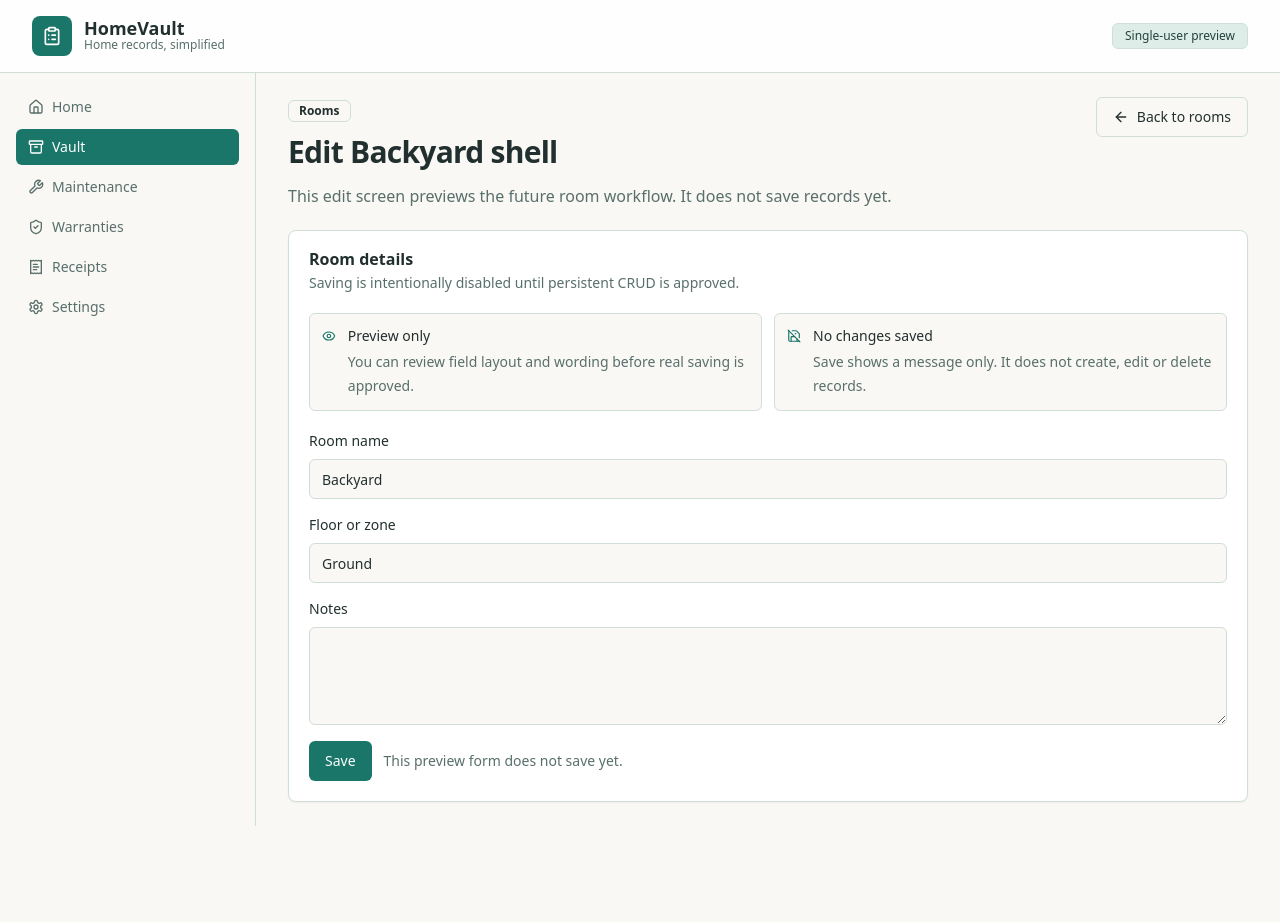
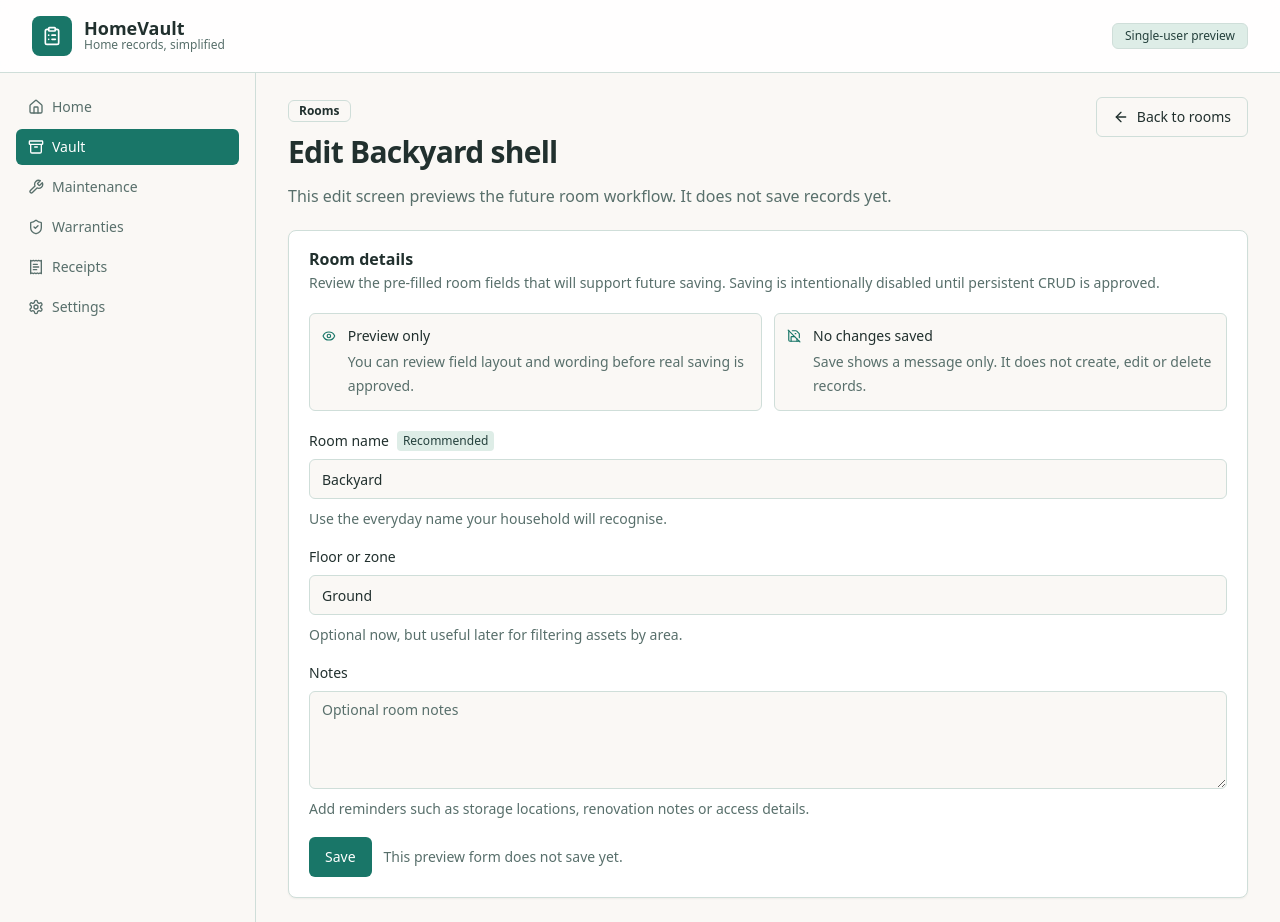
Before and after one commit to LatinMaestro/HomeVault, a Next.js app: page /vault/rooms/room-backyard/edit in a window 1280 px wide. Before the commit the page ends 826 px from the top, so only its background shows below. Built offline with nearby package versions, Linux system fonts and the light colour scheme; no server answers; the database is empty.

Commit message:
Improve room and asset shell form readiness
Add shared room and asset shell form metadata, helper text and recommended markers while keeping save actions non-persistent.

Checks: GitHub Actions CI passed.

```diff
--- a/src/app/vault/assets/[assetId]/edit/page.tsx
+++ b/src/app/vault/assets/[assetId]/edit/page.tsx
@@ -5,6 +5,7 @@ import { BackLinkButton } from "@/components/back-link-button";
 import { PageHeader } from "@/components/page-header";
 import { ShellForm } from "@/components/shell-form";
 import { getAsset } from "@/lib/home-data";
+import { getAssetEditShellFields } from "@/lib/shell-form-fields";
 
 export const metadata: Metadata = {
   title: "Edit Asset Shell",
@@ -32,14 +33,8 @@ export default async function EditAssetPage({
         />
         <ShellForm
           title="Asset details"
-          description="Saving is intentionally disabled until persistent CRUD is approved."
-          fields={[
-            { label: "Asset name", name: "name", defaultValue: asset.data?.name, placeholder: "French door fridge" },
-            { label: "Brand", name: "brand", defaultValue: asset.data?.brand ?? "", placeholder: "Fisher & Paykel" },
-            { label: "Model", name: "model", defaultValue: asset.data?.model ?? "", placeholder: "RF605QDUVX1" },
-            { label: "Room", name: "room", defaultValue: asset.data?.roomName ?? "", placeholder: "Kitchen" },
-            { label: "Notes", name: "notes", defaultValue: asset.data?.notes ?? "", multiline: true },
-          ]}
+          description="Review the pre-filled asset fields that will support future saving. Saving is intentionally disabled until persistent CRUD is approved."
+          fields={getAssetEditShellFields(asset.data)}
         />
       </section>
     </AppShell>
--- a/src/app/vault/assets/new/page.tsx
+++ b/src/app/vault/assets/new/page.tsx
@@ -4,6 +4,7 @@ import { AppShell } from "@/components/app-shell";
 import { BackLinkButton } from "@/components/back-link-button";
 import { PageHeader } from "@/components/page-header";
 import { ShellForm } from "@/components/shell-form";
+import { assetShellFields } from "@/lib/shell-form-fields";
 
 export const metadata: Metadata = {
   title: "New Asset",
@@ -22,14 +23,8 @@ export default function NewAssetPage() {
         />
         <ShellForm
           title="Asset details"
-          description="Saving is intentionally disabled until persistent CRUD is approved."
-          fields={[
-            { label: "Asset name", name: "name", placeholder: "French door fridge" },
-            { label: "Brand", name: "brand", placeholder: "Fisher & Paykel" },
-            { label: "Model", name: "model", placeholder: "RF605QDUVX1" },
-            { label: "Room", name: "room", placeholder: "Kitchen" },
-            { label: "Notes", name: "notes", placeholder: "Optional asset notes", multiline: true },
-          ]}
+          description="Review the asset fields that will support future saving. Saving is intentionally disabled until persistent CRUD is approved."
+          fields={assetShellFields}
         />
       </section>
     </AppShell>
--- a/src/app/vault/rooms/[roomId]/edit/page.tsx
+++ b/src/app/vault/rooms/[roomId]/edit/page.tsx
@@ -5,6 +5,7 @@ import { BackLinkButton } from "@/components/back-link-button";
 import { PageHeader } from "@/components/page-header";
 import { ShellForm } from "@/components/shell-form";
 import { getRooms } from "@/lib/home-data";
+import { getRoomEditShellFields } from "@/lib/shell-form-fields";
 
 export const metadata: Metadata = {
   title: "Edit Room Shell",
@@ -33,12 +34,8 @@ export default async function EditRoomPage({
         />
         <ShellForm
           title="Room details"
-          description="Saving is intentionally disabled until persistent CRUD is approved."
-          fields={[
-            { label: "Room name", name: "name", defaultValue: room?.name, placeholder: "Kitchen" },
-            { label: "Floor or zone", name: "floor", defaultValue: room?.floor ?? "", placeholder: "Ground floor" },
-            { label: "Notes", name: "notes", defaultValue: room?.notes ?? "", multiline: true },
-          ]}
+          description="Review the pre-filled room fields that will support future saving. Saving is intentionally disabled until persistent CRUD is approved."
+          fields={getRoomEditShellFields(room)}
         />
       </section>
     </AppShell>
--- a/src/app/vault/rooms/new/page.tsx
+++ b/src/app/vault/rooms/new/page.tsx
@@ -4,6 +4,7 @@ import { AppShell } from "@/components/app-shell";
 import { BackLinkButton } from "@/components/back-link-button";
 import { PageHeader } from "@/components/page-header";
 import { ShellForm } from "@/components/shell-form";
+import { roomShellFields } from "@/lib/shell-form-fields";
 
 export const metadata: Metadata = {
   title: "New Room",
@@ -22,12 +23,8 @@ export default function NewRoomPage() {
         />
         <ShellForm
           title="Room details"
-          description="Saving is intentionally disabled until persistent CRUD is approved."
-          fields={[
-            { label: "Room name", name: "name", placeholder: "Kitchen" },
-            { label: "Floor or zone", name: "floor", placeholder: "Ground floor" },
-            { label: "Notes", name: "notes", placeholder: "Optional room notes", multiline: true },
-          ]}
+          description="Review the room fields that will support future saving. Saving is intentionally disabled until persistent CRUD is approved."
+          fields={roomShellFields}
         />
       </section>
     </AppShell>
--- a/src/components/shell-form.tsx
+++ b/src/components/shell-form.tsx
@@ -15,6 +15,8 @@ export type ShellField = {
   placeholder?: string;
   defaultValue?: string;
   multiline?: boolean;
+  recommended?: boolean;
+  helperText?: string;
 };
 
 export function ShellForm({
@@ -66,25 +68,43 @@ export function ShellForm({
         </div>
 
         <form className="space-y-4" onSubmit={handleSubmit}>
-          {fields.map((field) => (
+          {fields.map((field) => {
+            const helperId = field.helperText ? `${field.name}-helper` : undefined;
+
+            return (
               <label key={field.name} className="block space-y-2 text-sm font-medium">
+                <span className="flex flex-wrap items-center gap-2">
                   <span>{field.label}</span>
+                  {field.recommended ? (
+                    <span className="rounded-sm bg-secondary px-1.5 py-0.5 text-xs font-medium text-secondary-foreground">
+                      Recommended
+                    </span>
+                  ) : null}
+                </span>
                 {field.multiline ? (
                   <Textarea
                     name={field.name}
                     placeholder={field.placeholder}
                     defaultValue={field.defaultValue}
                     rows={4}
+                    aria-describedby={helperId}
                   />
                 ) : (
                   <Input
                     name={field.name}
                     placeholder={field.placeholder}
                     defaultValue={field.defaultValue}
+                    aria-describedby={helperId}
                   />
                 )}
+                {field.helperText ? (
+                  <span id={helperId} className="block text-sm font-normal leading-6 text-muted-foreground">
+                    {field.helperText}
+                  </span>
+                ) : null}
               </label>
-          ))}
+            );
+          })}
 
           <div className="flex flex-col gap-3 sm:flex-row sm:items-center">
             <Button type="submit">Save</Button>
--- /dev/null
+++ b/src/lib/shell-form-fields.ts
@@ -0,0 +1,101 @@
+import type { ShellField } from "@/components/shell-form";
+
+export const roomShellFields: ShellField[] = [
+  {
+    label: "Room name",
+    name: "name",
+    placeholder: "Kitchen",
+    recommended: true,
+    helperText: "Use the everyday name your household will recognise.",
+  },
+  {
+    label: "Floor or zone",
+    name: "floor",
+    placeholder: "Ground floor",
+    helperText: "Optional now, but useful later for filtering assets by area.",
+  },
+  {
+    label: "Notes",
+    name: "notes",
+    placeholder: "Optional room notes",
+    multiline: true,
+    helperText: "Add reminders such as storage locations, renovation notes or access details.",
+  },
+];
+
+export function getRoomEditShellFields(room?: {
+  name?: string | null;
+  floor?: string | null;
+  notes?: string | null;
+}): ShellField[] {
+  return roomShellFields.map((field) => ({
+    ...field,
+    defaultValue:
+      field.name === "name"
+        ? room?.name ?? ""
+        : field.name === "floor"
+          ? room?.floor ?? ""
+          : field.name === "notes"
+            ? room?.notes ?? ""
+            : field.defaultValue,
+  }));
+}
+
+export const assetShellFields: ShellField[] = [
+  {
+    label: "Asset name",
+    name: "name",
+    placeholder: "French door fridge",
+    recommended: true,
+    helperText: "Use a plain name that will still make sense when searching later.",
+  },
+  {
+    label: "Brand",
+    name: "brand",
+    placeholder: "Fisher & Paykel",
+    helperText: "Helpful for warranty claims and service calls.",
+  },
+  {
+    label: "Model",
+    name: "model",
+    placeholder: "RF605QDUVX1",
+    helperText: "Add the model number when it is easy to find.",
+  },
+  {
+    label: "Room",
+    name: "room",
+    placeholder: "Kitchen",
+    helperText: "This will become a room relationship when saving is enabled.",
+  },
+  {
+    label: "Notes",
+    name: "notes",
+    placeholder: "Optional asset notes",
+    multiline: true,
+    helperText: "Capture serial number locations, filter sizes or care notes.",
+  },
+];
+
+export function getAssetEditShellFields(asset?: {
+  name?: string | null;
+  brand?: string | null;
+  model?: string | null;
+  roomName?: string | null;
+  notes?: string | null;
+} | null): ShellField[] {
+  return assetShellFields.map((field) => ({
+    ...field,
+    defaultValue:
+      field.name === "name"
+        ? asset?.name ?? ""
+        : field.name === "brand"
+          ? asset?.brand ?? ""
+          : field.name === "model"
+            ? asset?.model ?? ""
+            : field.name === "room"
+              ? asset?.roomName ?? ""
+              : field.name === "notes"
+                ? asset?.notes ?? ""
+                : field.defaultValue,
+  }));
+}
```
Also changed, not shown: 1 other file (tests, documents, lock files or other folders). Lines whose indentation alone changed are shown as unchanged.
